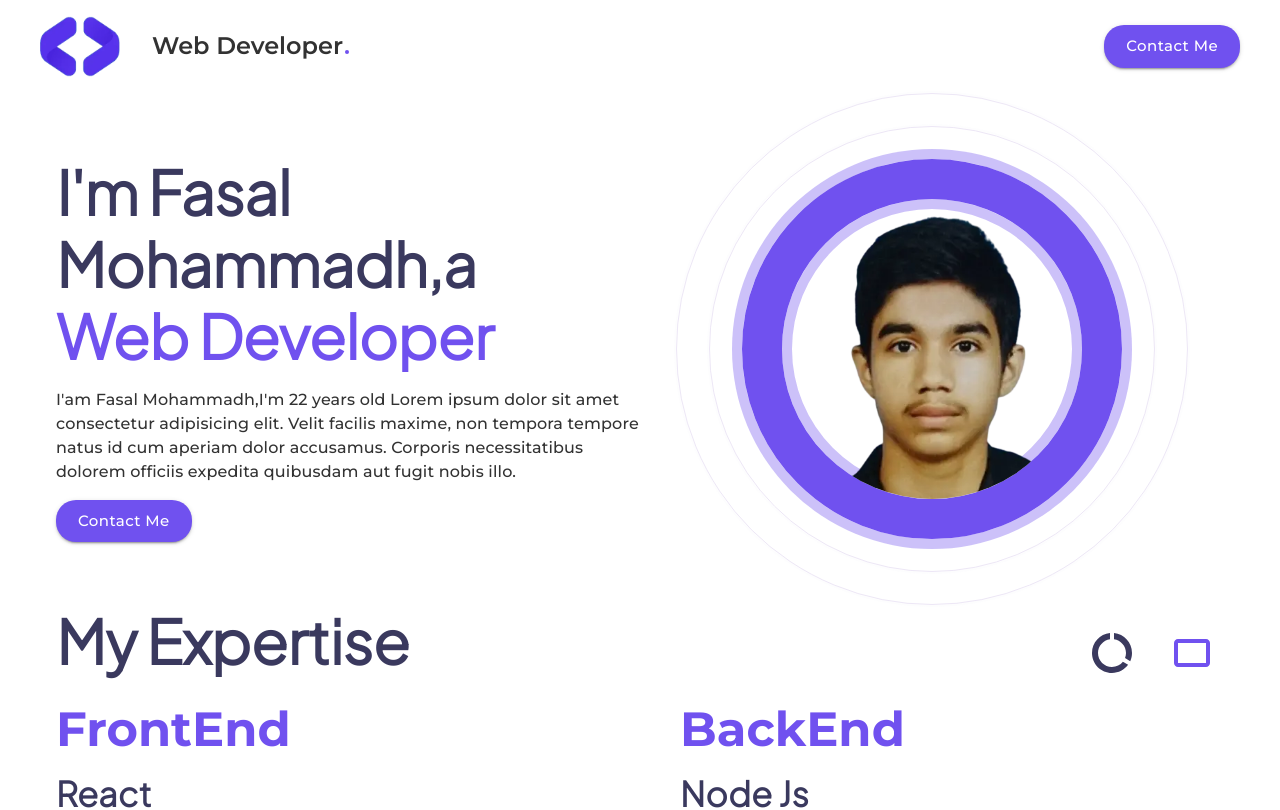
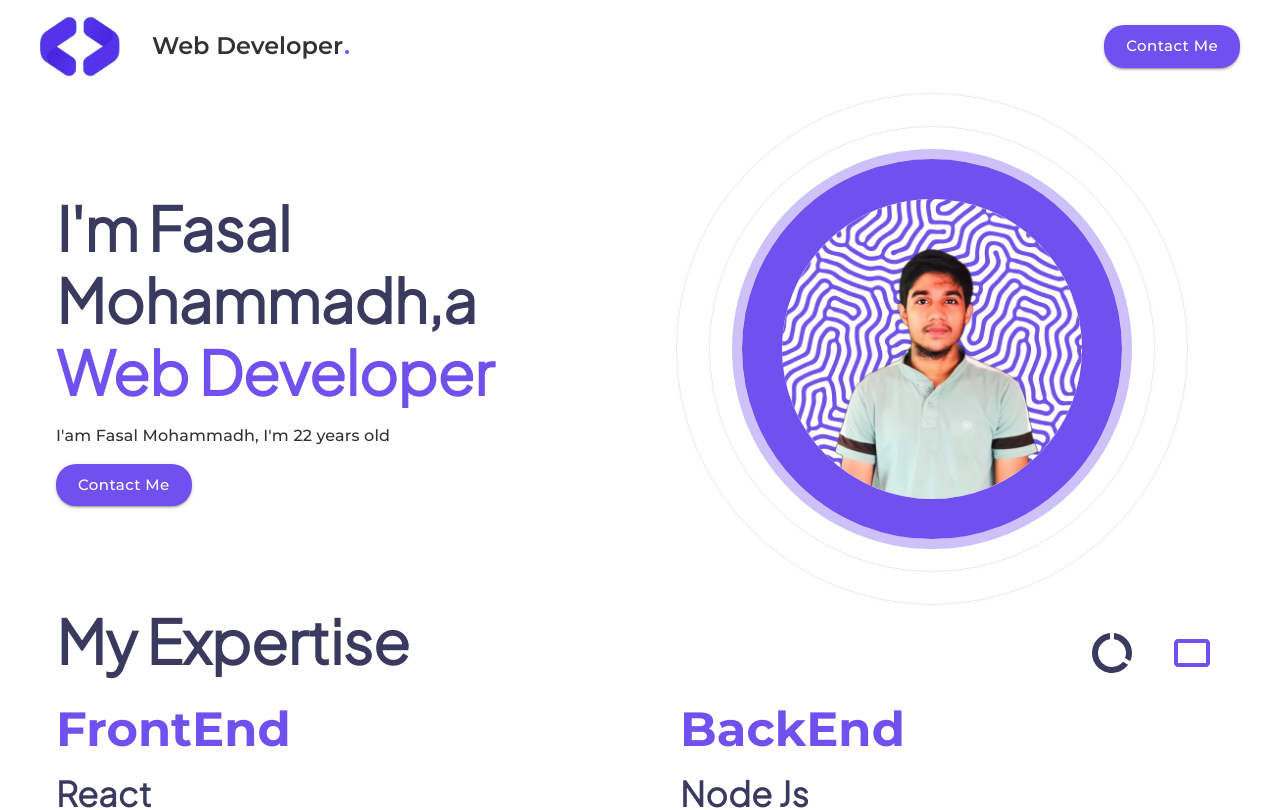
Before and after one commit to FasalMohammadh/portfolio, a React (Vite) app: page / in a window 1280 px wide. Shown: the top 810 px of the page. Built offline with nearby package versions, Linux system fonts and the light colour scheme.

Commit message:
2022/10/05

```diff
--- a/src/App.tsx
+++ b/src/App.tsx
@@ -1,21 +1,28 @@
-import { Box, Stack, ThemeProvider } from "@mui/material";
+import { Box, Stack, ThemeProvider } from '@mui/material';
 
-import { useLayoutEffect, useRef } from "react";
+import { useEffect, useLayoutEffect, useRef, useState } from 'react';
 
-import Header from "./Components/Header";
-import DefaultTheme from "./Components/DefaultTheme";
-import Section1 from "./Components/Section1";
-import Section2 from "./Components/Section2";
-import Section3 from "./Components/Section3";
-import Section4 from "./Components/Section4";
+import Header from './Components/Header';
+import DefaultTheme from './Components/DefaultTheme';
+import Section1 from './Components/Section1';
+import Section2 from './Components/Section2';
+import Section3 from './Components/Section3';
+import Section4 from './Components/Section4';
+import Loading from './Components/Loading';
 
-import "swiper/css";
-import "swiper/css/pagination";
+import 'swiper/css';
+import 'swiper/css/pagination';
 
 const App = () => {
+  const [isLoading, setIsLoading] = useState(true);
+
   // const animationBox1 = useRef<HTMLDivElement>(null!);
 
   const canvasRef = useRef<HTMLCanvasElement>(null!);
+
+  useEffect(() => {
+    setTimeout(() => setIsLoading(false), 1500);
+  }, []);
 
   useLayoutEffect(() => {
     // window.addEventListener("scroll", animate);
@@ -36,7 +43,7 @@ const App = () => {
 
   const handleMouseMove = (e: MouseEvent): void => {
     const canvas = canvasRef.current;
-    const ctx = canvas.getContext("2d");
+    const ctx = canvas.getContext('2d');
     // const Code = document.getElementById("code");
 
     // const grd = ctx!.createLinearGradient(0, 0, 300, 0);
@@ -44,10 +51,8 @@ const App = () => {
     // grd.addColorStop(1, SECONDARY);
 
     const rect = canvas.getBoundingClientRect();
-    const x =
-      ((e.clientX - rect.left) / (rect.right - rect.left)) * canvas.width;
-    const y =
-      ((e.clientY - rect.top) / (rect.bottom - rect.top)) * canvas.height;
+    const x = ((e.clientX - rect.left) / (rect.right - rect.left)) * canvas.width;
+    const y = ((e.clientY - rect.top) / (rect.bottom - rect.top)) * canvas.height;
     ctx!.beginPath();
     ctx!.arc(100, 75, 50, 0, 2 * Math.PI);
     ctx!.fill();
@@ -60,6 +65,8 @@ const App = () => {
     //   ctx!.clearRect(x, y, 1, 1);
     // }, 1000);
   };
+
+  if (isLoading) return <Loading />;
 
   return (
     <Box>
@@ -79,13 +86,13 @@ const App = () => {
 
         <footer>
           <iframe
-            src="https://www.google.com/maps/embed?pb=!1m18!1m12!1m3!1d3957.4100727503137!2d80.4369519143389!3d7.307742815577671!2m3!1f0!2f0!3f0!3m2!1i1024!2i768!4f13.1!3m3!1m2!1s0x0%3A0x3f8808d3ee6c69c0!2s6MV28C5Q%2B3MR!5e0!3m2!1sen!2slk!4v1661699086851!5m2!1sen!2slk"
-            width="600"
-            height="450"
-            style={{ border: "0" }}
+            src='https://www.google.com/maps/embed?pb=!1m18!1m12!1m3!1d3957.4100727503137!2d80.4369519143389!3d7.307742815577671!2m3!1f0!2f0!3f0!3m2!1i1024!2i768!4f13.1!3m3!1m2!1s0x0%3A0x3f8808d3ee6c69c0!2s6MV28C5Q%2B3MR!5e0!3m2!1sen!2slk!4v1661699086851!5m2!1sen!2slk'
+            width='600'
+            height='450'
+            style={{ border: '0' }}
             allowFullScreen
-            loading="lazy"
-            referrerPolicy="no-referrer-when-downgrade"
+            loading='lazy'
+            referrerPolicy='no-referrer-when-downgrade'
           ></iframe>
         </footer>
       </ThemeProvider>
--- /dev/null
+++ b/src/Components/Loading.tsx
@@ -0,0 +1,27 @@
+import { Box } from '@mui/material';
+
+const Loading = () => {
+  return (
+    <Box
+      sx={{
+        width: '100vw',
+        height: '100vh',
+        backgroundColor: 'white',
+        display: 'grid',
+        placeContent: 'center',
+      }}
+    >
+      <Box
+        sx={{
+          background: 'linear-gradient(0.25turn, #7051ef, #7051effe)',
+          animation: 'bouncy-loading 1.5s linear forwards',
+          borderRadius: '999px',
+          width: 0,
+          height: 0,
+        }}
+      />
+    </Box>
+  );
+};
+
+export default Loading;
--- a/src/Components/Section1.tsx
+++ b/src/Components/Section1.tsx
@@ -1,68 +1,95 @@
-import { Box, styled, Typography } from "@mui/material";
-import Grid2 from "@mui/material/Unstable_Grid2/Grid2";
+import { Box, styled, Typography } from '@mui/material';
+import Grid2 from '@mui/material/Unstable_Grid2/Grid2';
 
-import MyImage from "./../assets/MyImage.webp";
+import MyImage from './../assets/MyImage.webp';
 
-import { Black, PRIMARY } from "../Constants/COLORS";
-import TypoH2Secondary800 from "./TypoH2Secondary800";
-import ContactMe from "./ContactMe";
+import { Black, PRIMARY } from '../Constants/COLORS';
+import TypoH2Secondary800 from './TypoH2Secondary800';
+import ContactMe from './ContactMe';
+import { useEffect, useRef, useState } from 'react';
 
 const CircleBorder = styled(Box)({
-  width: "fit-content",
-  borderRadius: "100%",
-  border: "1px solid #ede7f6",
-  padding: "32px",
-  boxShadow: "0 0 0 2px rgb(237 231 246/.1)",
-  marginInline: "auto",
+  width: 'fit-content',
+  borderRadius: '100%',
+  border: '1px solid #ede7f6',
+  padding: '32px',
+  boxShadow: '0 0 0 2px rgb(237 231 246/.1)',
+  marginInline: 'auto',
 });
 
-const CirclePrimaryImg = styled("img")({
-  borderRadius: "100%",
+const CirclePrimaryImg = styled('img')({
+  borderRadius: '100%',
   border: `40px solid ${PRIMARY}`,
-  display: "flex",
-  alignItems: "center",
-  justifyContent: "center",
-  aspectRatio: "1",
-  filter: "blur(.4px)",
-  position: "relative",
-  overflow: "hidden",
+  display: 'flex',
+  alignItems: 'center',
+  justifyContent: 'center',
+  aspectRatio: '1',
+  filter: 'blur(.4px)',
+  position: 'relative',
+  overflow: 'hidden',
   boxShadow: `inset 0 0 0 10px ${PRIMARY}5a,0 0 0 10px ${PRIMARY}5a`,
-  objectFit: "cover",
-  objectPosition: "top",
-  width: "300px",
+  objectFit: 'cover',
+  objectPosition: 'top',
+  width: '300px',
 });
 
 const Section1 = () => {
+  const containerRef = useRef<HTMLDivElement>(null);
+  const div1 = useRef<HTMLDivElement>(null);
+  const div2 = useRef<HTMLDivElement>(null);
+
+  useEffect((): void => {
+    const interSecObserver = new IntersectionObserver((entries: IntersectionObserverEntry[]) => {
+      entries.forEach((entry: IntersectionObserverEntry): void => {
+        setTimeout((): void => {
+          entry.isIntersecting
+            ? entry.target.classList.add('animate-visible')
+            : entry.target.classList.remove('animate-visible');
+        }, 200);
+      });
+    });
+
+    containerRef.current && interSecObserver.observe(containerRef.current);
+
+    const interSecObserverSection = new IntersectionObserver((entries: IntersectionObserverEntry[]) => {
+      entries.forEach((entry: IntersectionObserverEntry): void => {
+        setTimeout((): void => {
+          entry.isIntersecting
+            ? entry.target.classList.add('animate-section-visible')
+            : entry.target.classList.remove('animate-section-visible');
+        }, 200);
+      });
+    });
+
+    div1.current && interSecObserverSection.observe(div1.current);
+    div2.current && interSecObserverSection.observe(div2.current);
+  }, []);
+
   return (
     <Grid2
       container
-      alignItems="center"
-      boxSizing="border-box"
-      justifyContent="space-between"
+      alignItems='center'
+      boxSizing='border-box'
+      justifyContent='space-between'
+      className='introduction-container'
       px={7}
+      ref={containerRef}
     >
-      <Grid2 lg={6} xs={12} className="item1-home" rowSpacing={{ xs: 4 }}>
-        <TypoH2Secondary800 zIndex="100">
+      <Grid2 lg={6} xs={12} rowSpacing={{ xs: 4 }} className='introduction-container__section1' ref={div1}>
+        <TypoH2Secondary800 zIndex='100'>
           I'm Fasal Mohammadh,a
           <div style={{ color: PRIMARY }}>Web Developer</div>
         </TypoH2Secondary800>
         <Typography color={Black[100]} fontWeight={500} mb={2}>
-          I'am Fasal Mohammadh,I'm{" "}
-          {Math.floor(
-            (Date.now() - new Date("2000-02-02").getTime()) /
-              (1000 * 60 * 60 * 24 * 365)
-          )}{" "}
-          years old Lorem ipsum dolor sit amet consectetur adipisicing elit.
-          Velit facilis maxime, non tempora tempore natus id cum aperiam dolor
-          accusamus. Corporis necessitatibus dolorem officiis expedita quibusdam
-          aut fugit nobis illo.
+          I'am Fasal Mohammadh, I'm{' '}
+          {Math.floor((Date.now() - new Date('2000-02-02').getTime()) / (1000 * 60 * 60 * 24 * 365))} years old
         </Typography>
         <ContactMe />
       </Grid2>
-      <Grid2 lg={6} xs={12} alignSelf="center">
+      <Grid2 lg={6} xs={12} alignSelf='center' className='introduction-container__section2' ref={div2}>
         <CircleBorder>
           <CircleBorder>
-            <CirclePrimaryImg src={MyImage} alt="" />
+            <CirclePrimaryImg src={MyImage} alt='' />
           </CircleBorder>
         </CircleBorder>
       </Grid2>
--- a/src/index.css
+++ b/src/index.css
@@ -1,4 +1,4 @@
-@import url("https://fonts.googleapis.com/css2?family=Montserrat:ital,wght@0,100;0,200;0,300;0,400;0,500;0,600;0,700;0,800;0,900;1,100;1,200;1,300;1,400;1,500;1,600;1,700;1,800;1,900&family=Plus+Jakarta+Sans:wght@300&display=swap");
+@import url('https://fonts.googleapis.com/css2?family=Montserrat:ital,wght@0,100;0,200;0,300;0,400;0,500;0,600;0,700;0,800;0,900;1,100;1,200;1,300;1,400;1,500;1,600;1,700;1,800;1,900&family=Plus+Jakarta+Sans:wght@300&display=swap');
 
 /* .icon-button-active {
   background-color: rgba(0, 0, 0, 0.04);
@@ -75,3 +75,48 @@ body {
     top: -72px;
   }
 } */
+.introduction-container {
+  opacity: 0;
+  filter: blur(2px);
+  display: none;
+}
+.animate-visible {
+  transition: opacity 0.5s linear, filter 0.5s linear;
+  opacity: 1;
+  filter: blur(0);
+}
+.animate-section-visible {
+  transform: translateX(0) !important ;
+  transition: transform 200ms linear;
+}
+.introduction-container__section1 {
+  position: relative;
+  transform: translateX(calc(-100% - 56px));
+}
+.introduction-container__section2 {
+  position: relative;
+}
+
+@keyframes bouncy-loading {
+  5% {
+    width: 40px;
+    height: 40px;
+  }
+  35% {
+    width: 40px;
+    height: 40px;
+  }
+  40% {
+    width: 120px;
+    height: 120px;
+  }
+  70% {
+    width: 120px;
+    height: 120px;
+  }
+  100% {
+    width: 100vw;
+    height: 100vh;
+    border-radius: 0;
+  }
+}
```
Also changed, not shown: src/assets/MyImage.webp.
